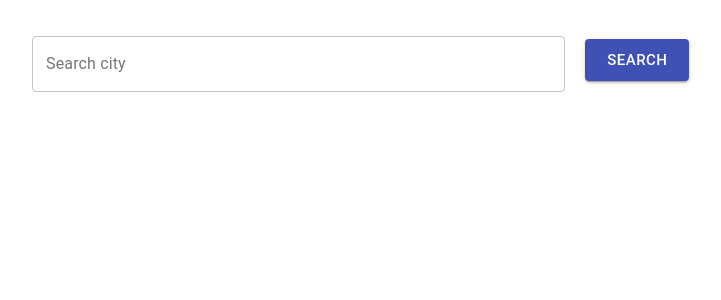
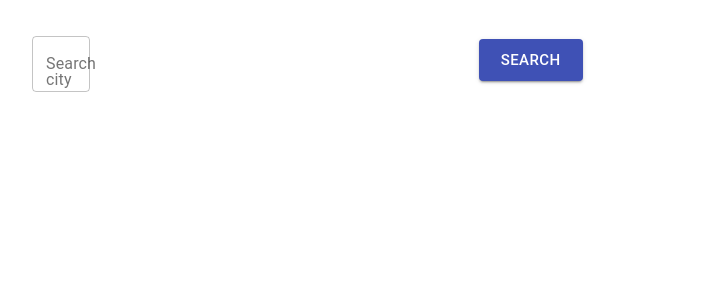
Before and after one commit to Loramisautova/weather-app, a React (Create React App) app: page / in a window 1280 px wide. Shown: the top 300 px of the page, without its empty margins (288-1009 px from the left). Built offline with nearby package versions, Linux system fonts and the light colour scheme.

Commit message:
Updated search component.

```diff
--- a/src/components/MainPage/Result/index.js
+++ b/src/components/MainPage/Result/index.js
@@ -1,7 +1,8 @@
 import React from 'react';
-import "./index.css";
 
 import { Grid } from "@material-ui/core";
+
+import "./index.css";
 
 export class Result extends React.PureComponent {
 
--- a/src/components/MainPage/SearchBar/index.css
+++ b/src/components/MainPage/SearchBar/index.css
@@ -5,7 +5,3 @@
 .search-btn {
     margin-left: 20px;
 }
-
-.search-text-field {
-    width: 600px;
-}
--- a/src/components/MainPage/SearchBar/index.js
+++ b/src/components/MainPage/SearchBar/index.js
@@ -1,8 +1,9 @@
 import React from 'react';
-import "./index.css";
 
 import {Button, Grid, TextField} from "@material-ui/core";
 import { Autocomplete } from '@material-ui/lab';
+
+import "./index.css";
 
 export class SearchBar extends React.PureComponent {
 
@@ -10,46 +11,58 @@ export class SearchBar extends React.PureComponent {
         address: '',
         suggestions: []
     }
+
     handleSubmit = () => {
         this.props.onSearch(this.state.address);
     };
 
-    handleChange = (e) => {
-        this.setState({ address: e.target.value
-        }, async () => {
+    getSuggestions = async () => {
         const API_KEY = '4bf4c660-0729-11eb-b357-a938736de318';
         const { address } = this.state;
 
-            if ( address.length >= 3 ) {
             try {
                 const request = await fetch(`https://app.geocodeapi.io/api/v1/autocomplete?apikey=${API_KEY}&text=${address}&size=10`);
                 const result = await request.json();
-                    console.log(result)
 
-                    const suggestions = result.features.map((item) => item.properties.label);
-
-                    this.setState({
-                        suggestions
-                    });
+                return result.features.map((item) => item.properties.label);
 
             } catch (e) {
                 console.error(e);
             }
     }
-        });
+
+    async componentDidUpdate (prevProps, prevState) {
+        const { address } = this.state;
+
+        if(prevState.address !== address && address.length >= 3) {
+            const suggestions = await this.getSuggestions(address);
+
+            this.setState({ suggestions });
+        }
+     }
+
+    handleChange = (e) => {
+        this.setState({ address: e.target.value});
+    }
+
+    handleSuggestionChange = (e, value) => {
+        this.setState({ address: value });
+
     }
 
     render () {
-        const {suggestions} = this.state;
+        const { suggestions } = this.state;
+
         return (
-            <Grid container alignItems="center">
-                <Grid container item xs={10} alignItems="center">
+            <Grid container alignContent="center">
+                <Grid container item xs={10} sm={8} alignItems="center">
                     <div className='search-text-field'>
                         <Autocomplete
                             freeSolo
                             id="free-solo-2-demo"
                             disableClearable
                             options={suggestions}
+                            onChange={this.handleSuggestionChange}
                             renderInput={(params) => (
                                 <TextField
                                     {...params}
--- a/src/components/MainPage/index.js
+++ b/src/components/MainPage/index.js
@@ -1,5 +1,5 @@
+import React from 'react'
 import { Grid } from "@material-ui/core";
-import React from 'react';
 
 import { SearchBar } from './SearchBar/index';
 import { Result } from './Result/index';
```
Lines whose indentation alone changed are shown as unchanged.
